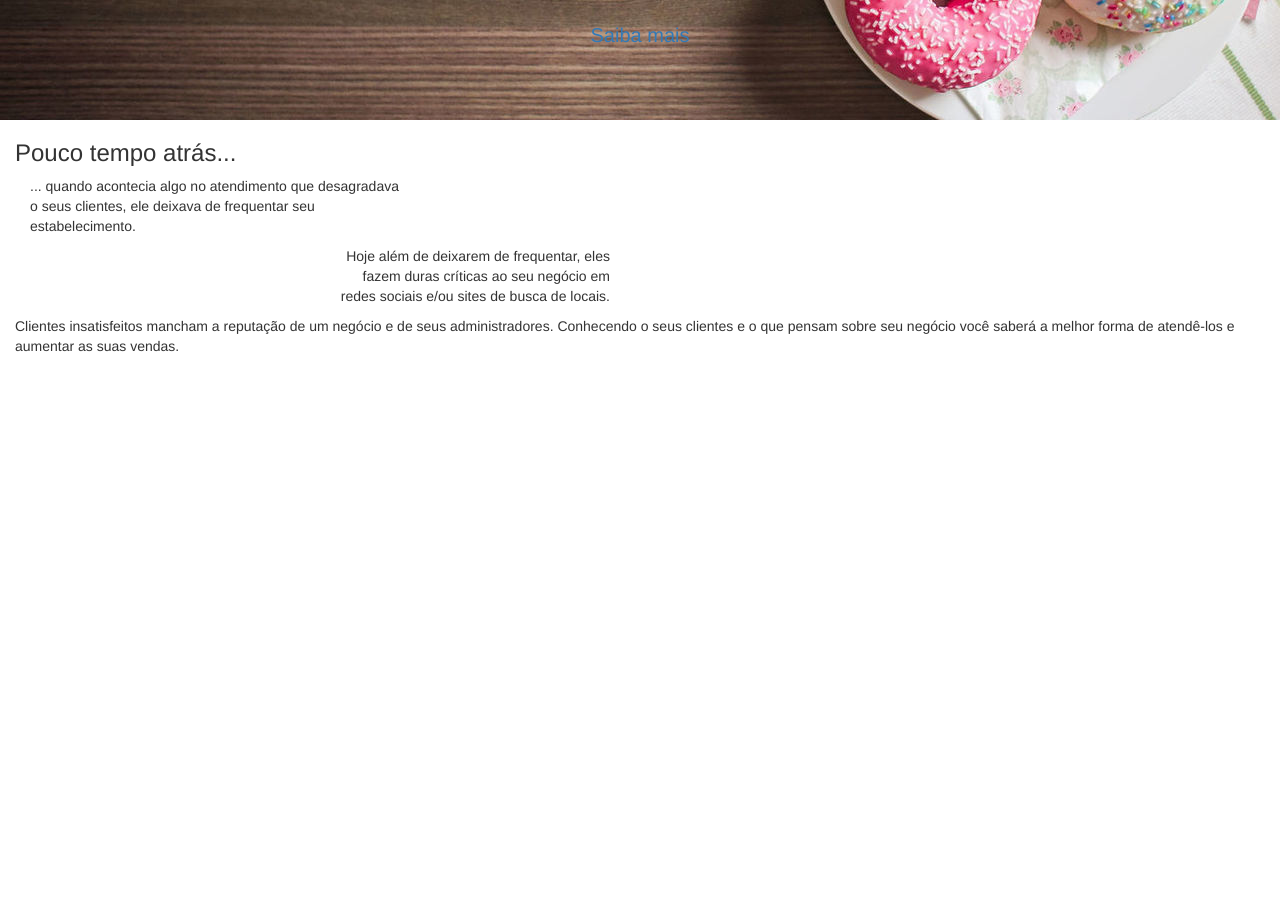
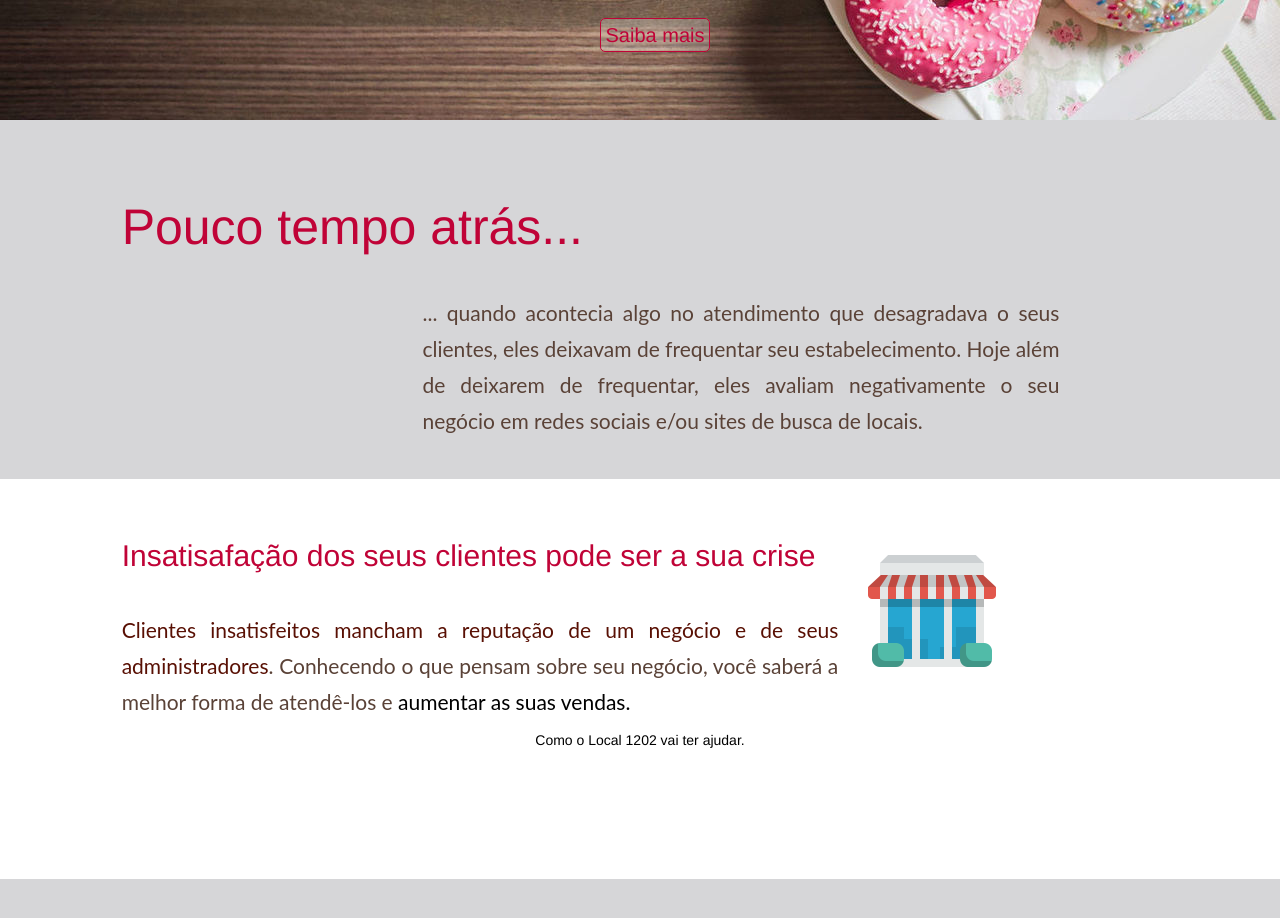
Before and after one commit to flpms/1202, a website: page index.html in a window 1280 px wide. Shown: the part 680-1598 px from the top of the page. Drawn offline with Linux system fonts and the light colour scheme.

Commit message:
Add text and image

```diff
--- a/assets/css/index.css
+++ b/assets/css/index.css
@@ -1,11 +1,11 @@
 * {
+    color: #5A4237;
     padding: 0;
     margin: 0;
     border: 0;
 }
 
-.first,.second { background-size: 110%; min-height: 600px; height: 100vh; }
-
+.first, .second { background-size: 110%; min-height: 600px; height: 100vh; }
 .first.cover{ background: url('../images/b.jpg') fixed no-repeat; }
 
 .first .title {
@@ -17,12 +17,7 @@
     letter-spacing: -0.618rem;
 }
 
-.first .subtitle {
-    color: #D7C249;
-    margin: 50px auto 0 80px;
-    text-shadow: 2px -2px 0 #5A4237;
-}
-
+.first .subtitle { color: #D7C249; margin: 50px auto 0 80px; text-shadow: 2px -2px 0 #5A4237; }
 .first .know-more {
     bottom: 60px;
     color: #FFF;
@@ -31,5 +26,34 @@
     margin-left: -50px;
     text-align: center;
     position: absolute;
-    width: 100px;
+    width: 130px;
 }
+
+.first .know-more a {
+    background: rgba(255, 255, 255, .2);
+    border: 1px solid #C00337;
+    border-radius: 5px;
+    color: #C00337;
+    padding: 5px;
+}
+
+.second { background: #D6D6D8; padding: 80px 0;}
+.second article h3 { color: #C00337; font-size: 5rem; margin: 0 auto 40px 0; }
+.second article h4 { color: #C00337; font-size: 3rem; margin: 0 auto 40px 0; }
+.second p { font: normal 2.1rem/3.6rem "lato"; }
+.second .disclaimer-bad { color: #591004; }
+.second a { color: #000; text-shadow: 0 1px 0 #FFF; }
+
+.second article.partial {
+    background: #FFF;
+    height: 400px;
+    margin: 30px 0 20px 0;
+    padding: 60px 0 0 0;
+}
+
+.icon.store {
+    background: url('../images/store.png');
+    display: block;
+    height: 128px;
+    width: 128px;
+}
--- a/index.html
+++ b/index.html
@@ -5,7 +5,7 @@
         <title>Local 1202 - Conheça o que seus clientes falam sobre seu negócio</title>
 
         <link rel="stylesheet" href="assets/css/bootstrap.min.css" media="screen" charset="utf-8" />
-        <link rel="stylesheet" href="assets/css/index.css" media="screen" charset="utf-8" />
+        <link rel="stylesheet" href="assets/css/index.css" charset="utf-8" />
 
         <script src="https://use.typekit.net/voe4wlq.js"></script>
         <script>try{Typekit.load({ async: true });}catch(e){console.error(e)}</script>
@@ -20,16 +20,39 @@
         </div>
         <div class="row" id="info">
             <div class="second">
-                <div class="col-md-6">
+
+                <article class="col-md-offset-1 col-md-11">
                     <h3>Pouco tempo atrás...</h3>
-                    <p class="col-md-8">... quando acontecia algo no atendimento que desagradava o seus clientes, ele deixava de frequentar seu estabelecimento.</p>
-                    <p class="col-md-offset-6 col-md-6 text-right ">Hoje além de deixarem de frequentar, eles fazem duras críticas ao seu negócio em redes sociais e/ou sites de busca de locais.</p>
-                </div>
-                <div class="col-md-12">
-                    <p>Clientes insatisfeitos mancham a reputação de um negócio e de seus administradores. Conhecendo o seus clientes e o que pensam sobre seu negócio você saberá a melhor forma de atendê-los e aumentar as suas vendas.</p>
-                </div>
-            </div>
+                    <p class="col-md-offset-3 col-md-7 text-justify">... quando acontecia algo no atendimento
+                        que desagradava o seus clientes, eles deixavam de frequentar
+                        seu estabelecimento.
+                        Hoje além de deixarem de frequentar, eles avaliam negativamente o
+                        seu negócio em redes sociais e/ou sites de busca de locais.</p>
+                </article>
+
+                <article class="col-md-12 partial">
+                    <div class="col-md-offset-1 col-md-7">
+                        <h4>Insatisafação dos seus clientes pode ser a sua crise</h4>
+                        <p class="text-justify">
+                            <span class="disclaimer-bad">Clientes insatisfeitos mancham a reputação de um negócio e
+                            de seus administradores</span>. Conhecendo o que pensam
+                            sobre seu negócio, você saberá a melhor forma de
+                            atendê-los e <a href="http://exame.abril.com.br/tecnologia/noticias/opiniao-online-influencia-mais-a-compra-do-que-preco-e-marca">aumentar as suas vendas.</a></p>
+                    </div>
+
+                    <div class="col-md-3">
+                        <div class="icon store"></div>
+                    </div>
+
+                    <div class="col-md-12 text-center">
+                        <a href="#help">Como o Local 1202 vai ter ajudar.</a>
+                    </div>
+                </article>
         </div>
+    </div>
 
+        <div class="row" id="third">
+
+        </div>
     </body>
 </html>
```
Also changed, not shown: assets/images/store.png (added).
